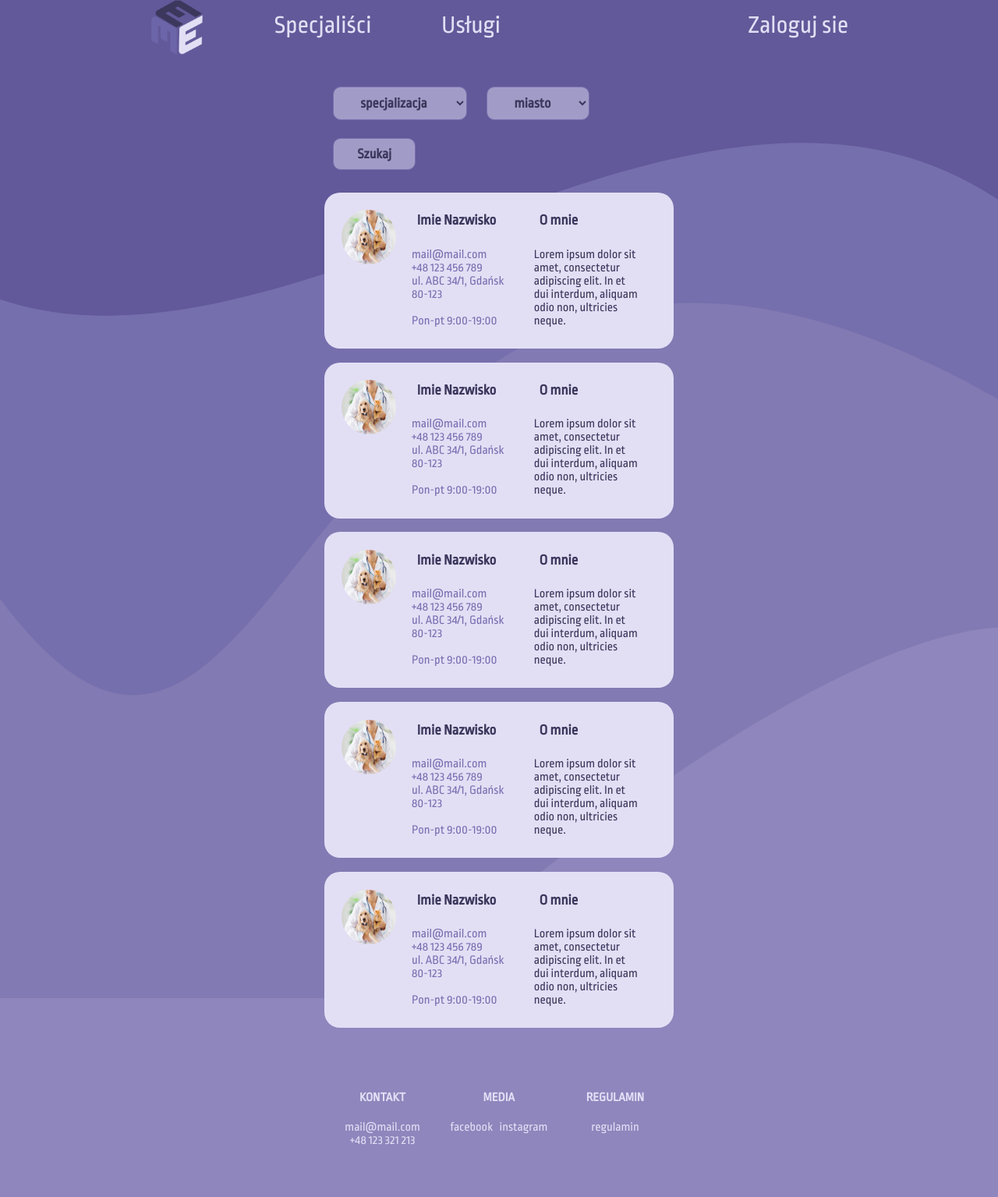
After one commit to martynkaqhe/projektTechnokracja, a PHP site: page /specjalisci.html in a window 1280 px wide. The commit adds this page. Shown: the whole page at 78% size. Run offline with PHP 8.4, Linux system fonts and the light colour scheme.

Commit message:
podstrona, falki i poprawki

```diff
--- a/frontend/css.css
+++ b/frontend/css.css
@@ -1,11 +1,22 @@
-body{
+#body1{
     font-family: 'Ropa Sans';
     margin: 0;
     padding: 0;
-    background: linear-gradient(180deg, #6D65A9 0%, rgba(143, 132, 219, 0.21) 100%) no-repeat;
+    background-color: rgb(142, 134, 188);
     width: 100%;
-    height:fit-content;
+    overflow: hidden;
+
   }
+  #body2{
+    font-family: 'Ropa Sans';
+    margin: 0;
+    padding: 0;
+    background-color: rgb(142, 134, 188);
+    width: 100%;
+
+  }
+
+
   html {
     height: 100%;
   }
@@ -20,6 +31,7 @@ body{
   #logo{
       width: 70px;
       float: left;
+
   }
   a{
       color: #E2DFF5;
@@ -35,14 +47,18 @@ body{
     float: right;
 }
 #main{
-    color: #3C375C;
+    color: #E2DFF5;
+    width: 70%;
+    padding-left: 15%;
+    padding-right: 15%;
+    padding-top: 100px;
+}
+#main2{
+    color: #E2DFF5;
     width: 70%;
     padding-left: 15%;
     padding-right: 15%;
     padding-top: 150px;
-
-
-
 }
 #mainTxt{
     float: left;
@@ -54,11 +70,15 @@ body{
     float:left;
     width: 50%;
 }
-form{
+#form1{
     margin-top: 5%;
 }
+#form2{
+    width: 50%;
+    margin: auto;
+}
 #formElement{
-    background-color: #E2DFF5;
+    background-color: rgba(226, 223, 245,0.5);
     border: 1px solid #7A6EB0;
     box-sizing: border-box;
     border-radius: 10px;
@@ -70,28 +90,124 @@ form{
 
 
 }
-footer{
+#formElement2{
+    background-color: rgba(226, 223, 245,0.5);
+    border: 1px solid #7A6EB0;
+    box-sizing: border-box;
+    border-radius: 10px;
+    padding: 10px 30px 10px 30px;
+    font-family: 'Ropa Sans';
+    font-weight: bold;
+    font-size: large;
+    color: #3C375C;
+    margin:2.5%;
+
+
+}
+#footer1{
     clear: both;
-    width: 100%;
-    background-color: #3C375C;
-    position: absolute;
-    bottom: 0;
-    color: #7A6EB0;
+    width: 50%;
+    color: #E2DFF5;
     text-align: center;
     padding: 1% 0 1% 0;
+    font-size:medium;
+    padding-left: 50%;
+
+}
+#footer{
+    clear: both;
+    width: 50%;
+    color: #E2DFF5;
+    text-align: center;
+    padding: 1% 0 1% 0;
+    font-size:medium;
+    margin: auto;
+    margin-top: 50px;
+
 
 }
 #kontakt{
     float: left;
-    margin-right:10%;
+    width: 33.3%;
+    text-align: center;
 
 }
 #media{
     float: left;
-    margin-right:10%;
+    width: 33.3%;
+    text-align: center;
 }
-#authors{
+#regulamin{
     float: left;
-    margin-right:10%;
-    margin-left: 20%;
+    width: 33.3%;
+    text-align: center;
 }
+
+
+
+
+svg {
+    display: inline;
+    position: absolute;
+    top: 0;
+    left: 0;
+    z-index: -1;
+}
+.container {
+    display: inline-block;
+    position: absolute;
+    width: 100%;
+    padding-bottom: 5%;
+    vertical-align: middle;
+    overflow: hidden;
+    top: 0;
+    left: 0;
+}
+
+
+
+#ogloszenie{
+    margin: auto;
+    background-color: #E2DFF5;
+    border-radius: 20px;
+    width: 50%;
+    height: 200px;
+    margin-top: 2%;
+
+}
+#zdjecie{
+    float: left;
+    padding: 5%;
+    width: 10%;
+    box-shadow: #3C375C;
+
+}
+#zdjOgloszenie{
+    border-radius: 50%;
+    height:70px;
+    width:70px;
+}
+#dane{
+    padding-left: 5%;
+    float: left;
+    width: 30%;
+    height: 100%;
+
+}
+#omnie{
+    padding-left: 5%;
+    float: left;
+    width: 30%;
+    height: 100%;
+}
+
+h3{
+    padding: 5%;
+    color: #3C375C;
+}
+#info{
+    color: #7A6EB0;
+}
+#info2{
+    color: #3C375C;
+}
--- /dev/null
+++ b/frontend/specjalisci.html
@@ -0,0 +1,231 @@
+<!DOCTYPE html>
+<html>
+<head>
+    <link rel="stylesheet" href="css.css">
+    <link href='https://fonts.googleapis.com/css?family=Ropa Sans' rel='stylesheet'>
+    <title>Ember</title>
+    <link rel="icon" href="logo.png" type="image/icon type">
+
+
+
+</head>
+<body id="body2">
+
+
+
+
+<div class="container">
+    <svg viewBox="0 0 500 500"
+        preserveAspectRatio="xMinYMin meet"
+        style="z-index:-2;">
+
+        <path d="M0, 300 C150, 500 150,
+            0 500, 200 L500, 00 L0, 0 Z"
+            style="stroke: none;
+            fill:rgba(109, 101, 169, 0.5);">
+        </path>
+    </svg>
+    <svg viewBox="0 0 500 500"
+        preserveAspectRatio="xMinYMin meet"
+        style="z-index: -3;">
+
+        <path d="M0, 150 C150, 200 350,
+            0 500, 100 L500, 00 L0, 0 Z"
+            style="stroke: none;
+            fill:rgba(82, 74, 133, 0.903);">
+        </path>
+    </svg>
+    <svg viewBox="0 0 500 500"
+        preserveAspectRatio="xMinYMin meet"
+        style="z-index: -3;">
+
+        <path d="M0, 700 C150, 500 750,
+            0 500, 600 L500, 00 L0, 0 Z"
+            style="stroke: none;
+            fill:rgba(82, 74, 133, 0.2);">
+        </path>
+    </svg>
+
+    <header>
+        <a href="index.html"></a><img id="logo"  src="logo.png" alt="logo"></a>
+        <a id="podstrona" href="str.html">Specjaliści</a>
+        <a id="podstrona" href="str.html">Usługi</a>
+        <a id="log-in" href="str.html">Zaloguj sie</a>
+    </header>
+    <div id="main">
+        <form id="form2">
+            <select id="formElement2" name="specjalizacja">
+                <option value="0">specjalizacja </option>
+                <option value="Kosmetyczka">Kosmetyczka</option>
+                <option value="Mechanik">Mechanik</option>
+                <option value="Reklama">Reklama</option>
+            </select>
+            <select id="formElement2"  name="specjalizacja">
+                <option value="0">miasto</option>
+                <option value="Kosmetyczka">Gdańsk</option>
+                <option value="Mechanik">Gdynia</option>
+                <option value="Reklama">Sopot</option>
+            </select>
+            <input id="formElement2"  type="submit" value="Szukaj">
+        </form>
+        <div id="ogloszenie">
+            <div id="zdjecie">
+                <img id="zdjOgloszenie" src="wet.jpg">
+
+            </div>
+            <div id="dane">
+                <h3>Imie Nazwisko</h3>
+                <div id="info">
+                    mail@mail.com<br>
+                    +48 123 456 789<br>
+                    ul. ABC 34/1, Gdańsk 80-123
+                    <br><br>Pon-pt 9:00-19:00
+                </div>
+            </div>
+            <div id="omnie">
+                <h3>O mnie</h3>
+                <div id="info2">
+
+
+Lorem ipsum dolor sit amet, consectetur adipiscing elit. In et dui interdum, aliquam odio non, ultricies neque.
+
+                </div>
+            </div>
+
+
+        </div>
+        <div id="ogloszenie">
+            <div id="zdjecie">
+                <img id="zdjOgloszenie" src="wet.jpg">
+
+            </div>
+            <div id="dane">
+                <h3>Imie Nazwisko</h3>
+                <div id="info">
+                    mail@mail.com<br>
+                    +48 123 456 789<br>
+                    ul. ABC 34/1, Gdańsk 80-123
+                    <br><br>Pon-pt 9:00-19:00
+                </div>
+            </div>
+            <div id="omnie">
+                <h3>O mnie</h3>
+                <div id="info2">
+
+
+Lorem ipsum dolor sit amet, consectetur adipiscing elit. In et dui interdum, aliquam odio non, ultricies neque.
+
+                </div>
+            </div>
+
+
+        </div>
+        <div id="ogloszenie">
+            <div id="zdjecie">
+                <img id="zdjOgloszenie" src="wet.jpg">
+
+            </div>
+            <div id="dane">
+                <h3>Imie Nazwisko</h3>
+                <div id="info">
+                    mail@mail.com<br>
+                    +48 123 456 789<br>
+                    ul. ABC 34/1, Gdańsk 80-123
+                    <br><br>Pon-pt 9:00-19:00
+                </div>
+            </div>
+            <div id="omnie">
+                <h3>O mnie</h3>
+                <div id="info2">
+
+
+Lorem ipsum dolor sit amet, consectetur adipiscing elit. In et dui interdum, aliquam odio non, ultricies neque.
+
+                </div>
+            </div>
+
+
+        </div>
+
+        <div id="ogloszenie">
+            <div id="zdjecie">
+                <img id="zdjOgloszenie" src="wet.jpg">
+
+            </div>
+            <div id="dane">
+                <h3>Imie Nazwisko</h3>
+                <div id="info">
+                    mail@mail.com<br>
+                    +48 123 456 789<br>
+                    ul. ABC 34/1, Gdańsk 80-123
+                    <br><br>Pon-pt 9:00-19:00
+                </div>
+            </div>
+            <div id="omnie">
+                <h3>O mnie</h3>
+                <div id="info2">
+
+
+Lorem ipsum dolor sit amet, consectetur adipiscing elit. In et dui interdum, aliquam odio non, ultricies neque.
+
+                </div>
+            </div>
+
+
+        </div>
+        <div id="ogloszenie">
+            <div id="zdjecie">
+                <img id="zdjOgloszenie" src="wet.jpg">
+
+            </div>
+            <div id="dane">
+                <h3>Imie Nazwisko</h3>
+                <div id="info">
+                    mail@mail.com<br>
+                    +48 123 456 789<br>
+                    ul. ABC 34/1, Gdańsk 80-123
+                    <br><br>Pon-pt 9:00-19:00
+                </div>
+            </div>
+            <div id="omnie">
+                <h3>O mnie</h3>
+                <div id="info2">
+
+
+Lorem ipsum dolor sit amet, consectetur adipiscing elit. In et dui interdum, aliquam odio non, ultricies neque.
+
+                </div>
+
+            </div>
+
+
+
+        </div>
+        <footer id="footer">
+
+            <div id="kontakt">
+            <h4>KONTAKT</h4>
+            mail@mail.com <br>
+            +48 123 321 213
+         </div>
+
+         <div id="media">
+             <h4>MEDIA</h4>
+             facebook &nbsp;
+             instagram
+          </div>
+          <div id="media">
+             <h4>REGULAMIN</h4>
+             regulamin
+          </div>
+        </footer>
+    </div>
+
+
+</div>
+
+
+
+
+</body>
+</html>
```
Also changed, not shown: frontend/index.html (+43 -14 lines), frontend/wet.jpg (added), 1 other file.
